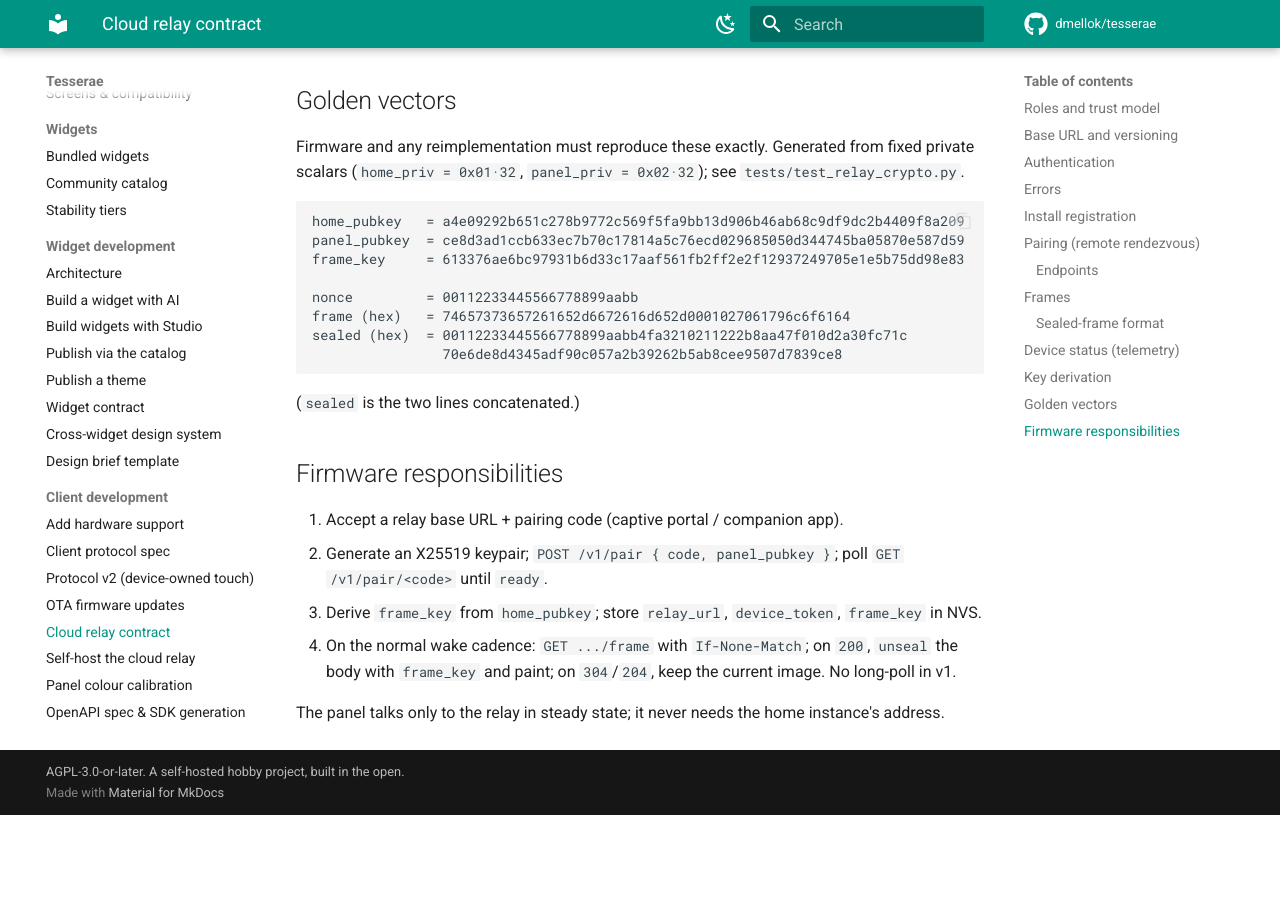
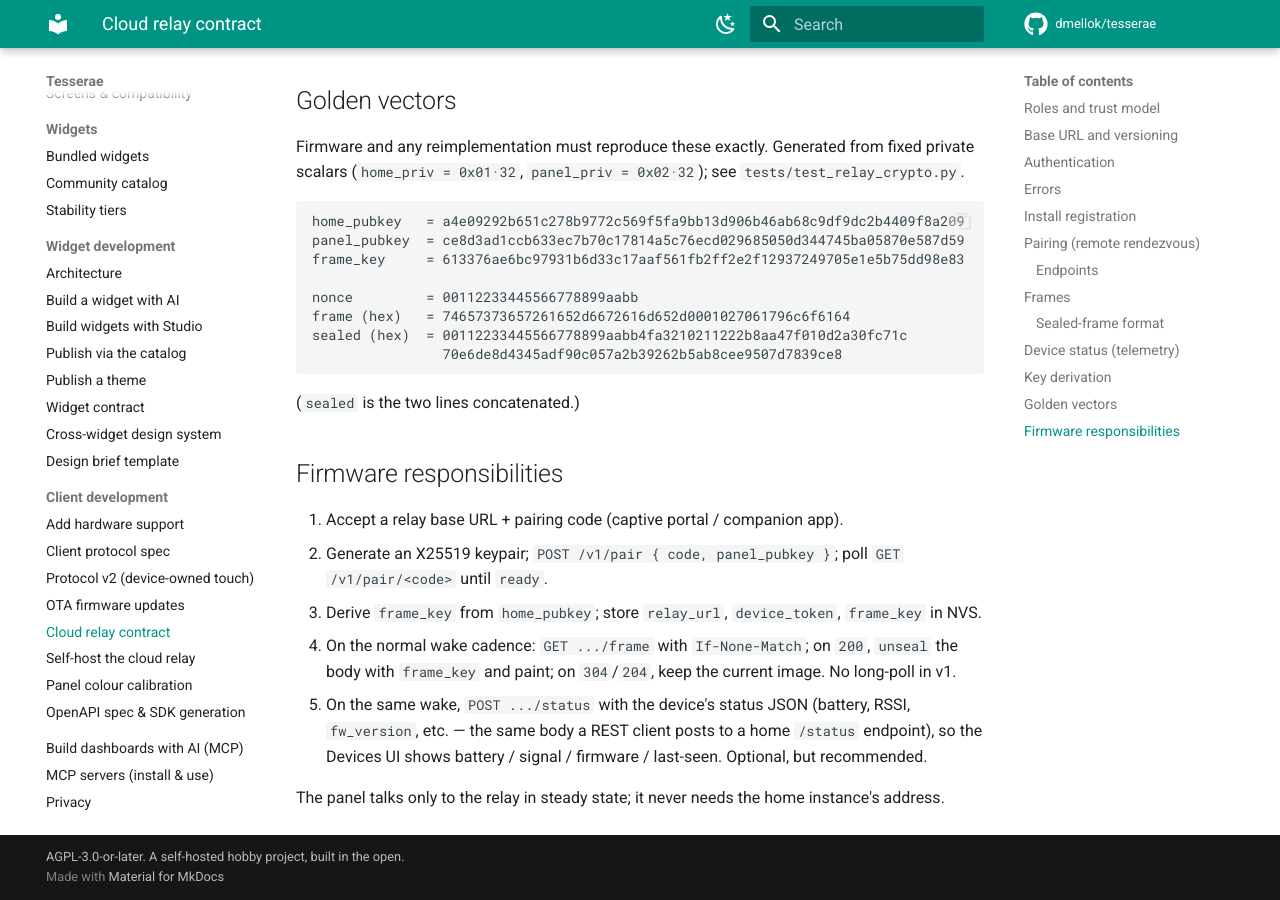
Before and after one commit to dmellok/tesserae, an MkDocs documentation site: the page built from docs/relay/contract.md, in a window 1280 px wide and 900 px high, scrolled down 4214 px. Built offline with MkDocs 1.6.1 and Material for MkDocs 9.7.7, drawn with Linux system fonts in a browser that asks for light colours; comment, search, counter and statistics services are not loaded; before the commit the page ends 5029 px from its top, so only the background shows below that.

Commit message:
docs(relay): add the status POST to the firmware build checklist

```diff
--- a/docs/relay/contract.md
+++ b/docs/relay/contract.md
@@ -229,6 +229,10 @@
 4. On the normal wake cadence: `GET .../frame` with `If-None-Match`; on `200`,
    `unseal` the body with `frame_key` and paint; on `304`/`204`, keep the
    current image. No long-poll in v1.
+5. On the same wake, `POST .../status` with the device's status JSON (battery,
+   RSSI, `fw_version`, etc. — the same body a REST client posts to a home
+   `/status` endpoint), so the Devices UI shows battery / signal / firmware /
+   last-seen. Optional, but recommended.
 
 The panel talks only to the relay in steady state; it never needs the home
 instance's address.
--- a/pyproject.toml
+++ b/pyproject.toml
@@ -4,7 +4,7 @@
 
 [project]
 name = "tesserae"
-version = "0.228.0"
+version = "0.228.1"
 description = "E-ink dashboard companion. Compose tile-based dashboards, render headless, push frames over MQTT."
 requires-python = ">=3.11"
 license = { text = "AGPL-3.0-or-later" }
```
Also changed, not shown: 1 other file.
